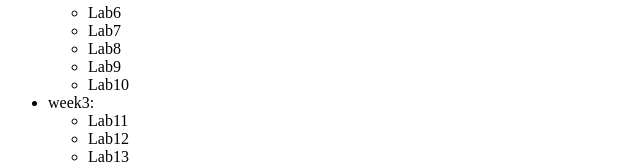
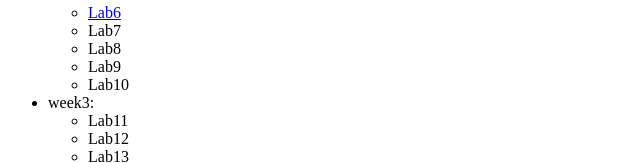
Before and after one commit to tsigereda-hagos/githubTest, a plain HTML site: page lab1/index.html in a window 1280 px wide. Shown: the part 510-673 px from the top of the page, 0-640 px from the left. Drawn offline with Linux system fonts and the light colour scheme.

Commit message:
link_lab6_added

```diff
--- a/lab1/index.html
+++ b/lab1/index.html
@@ -66,7 +66,7 @@
       <li>
         week2:
         <ul>
-          <li>Lab6</li>
+          <li><a href="https://tsigereda-hagos.github.io/githubTest/lab6/lab6.html" target="_blank">Lab6</a></li>
           <li>Lab7</li>
           <li>Lab8</li>
           <li>Lab9</li>
```
